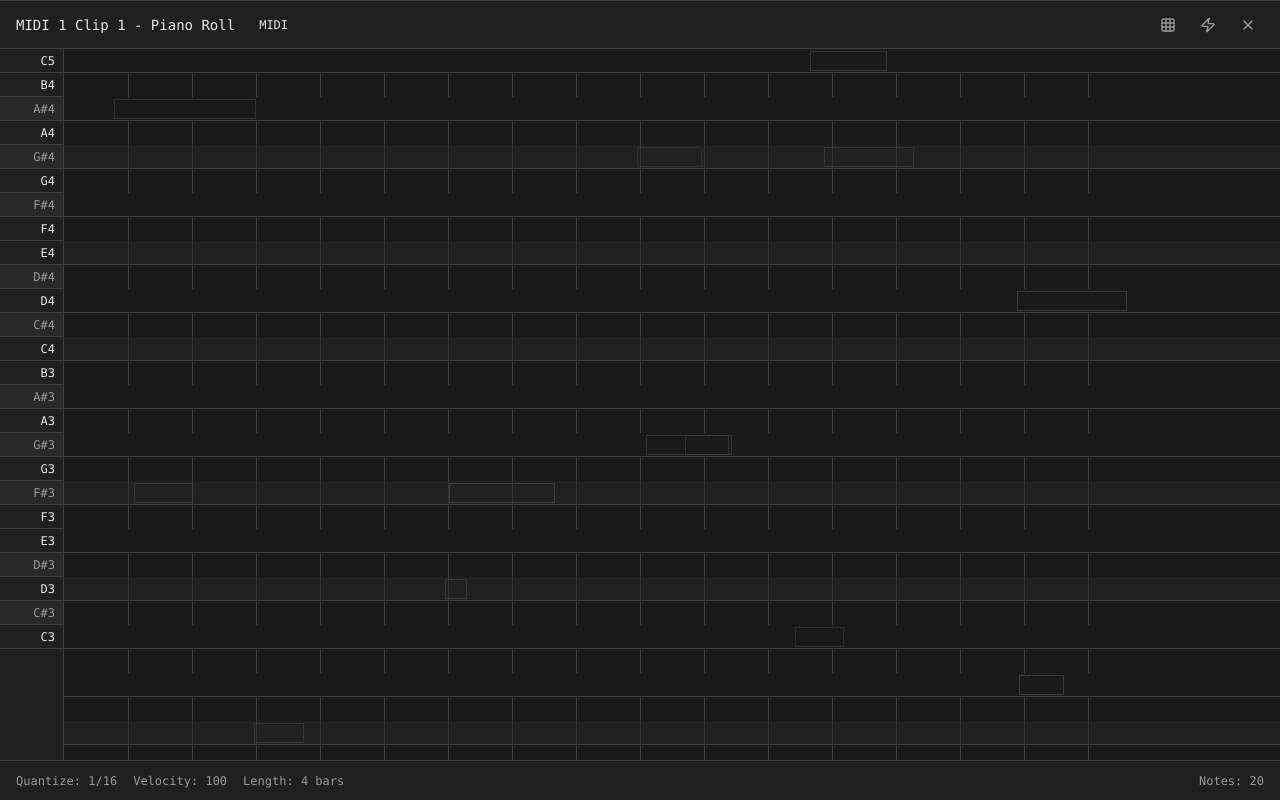
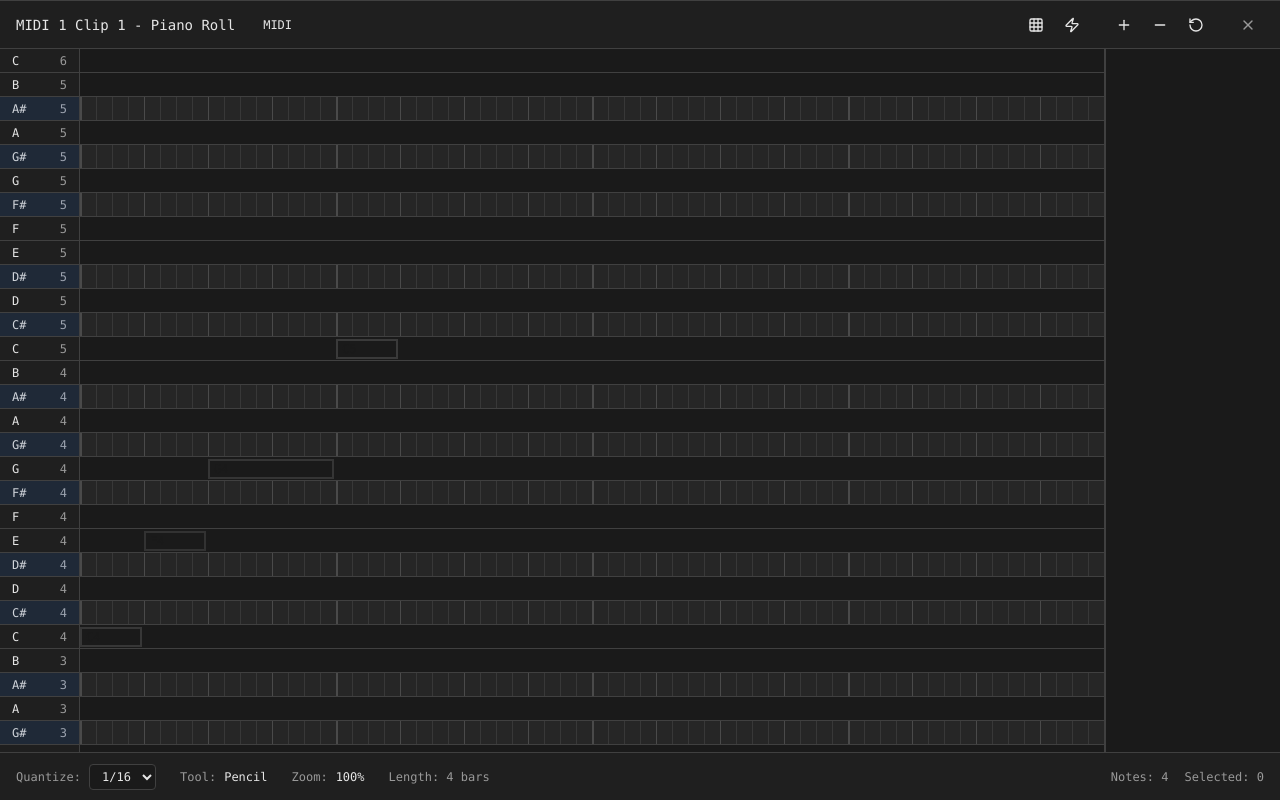
Before and after one commit to davvoz/ableton-session-clone, a React (Vite) app: page / in a window 1280 px wide. Both pictures are taken after a click on the element 152 px from the left and 143 px from the top of the page. Built offline with nearby package versions, Linux system fonts and the light colour scheme.

Commit message:
Complete piano roll reconstruction with professional features
Co-authored-by: davvoz <18617718+davvoz@users.noreply.github.com>

```diff
--- a/src/components/PianoRoll.tsx
+++ b/src/components/PianoRoll.tsx
@@ -1,6 +1,16 @@
-import { X, Grid3X3, Zap } from "lucide-react";
+import { X, Grid3X3, Zap, Plus, Minus, RotateCcw } from "lucide-react";
+import { useState, useCallback, useRef, useMemo } from "react";
 import { Clip } from "./SessionView";
 import { Button } from "./ui/button";
+
+interface MidiNote {
+  id: string;
+  note: string;
+  start: number;
+  duration: number;
+  velocity: number;
+  selected?: boolean;
+}
 
 interface PianoRollProps {
   clip: Clip;
@@ -8,50 +18,167 @@ interface PianoRollProps {
 }
 
 export const PianoRoll = ({ clip, onClose }: PianoRollProps) => {
-  // Generate piano keys (C5 to C3)
-  const notes = [
+  // Piano keys configuration (extended range)
+  const notes = useMemo(() => [
+    'C6', 'B5', 'A#5', 'A5', 'G#5', 'G5', 'F#5', 'F5', 'E5', 'D#5', 'D5', 'C#5',
     'C5', 'B4', 'A#4', 'A4', 'G#4', 'G4', 'F#4', 'F4', 'E4', 'D#4', 'D4', 'C#4',
-    'C4', 'B3', 'A#3', 'A3', 'G#3', 'G3', 'F#3', 'F3', 'E3', 'D#3', 'D3', 'C#3', 'C3'
-  ];
+    'C4', 'B3', 'A#3', 'A3', 'G#3', 'G3', 'F#3', 'F3', 'E3', 'D#3', 'D3', 'C#3',
+    'C3', 'B2', 'A#2', 'A2', 'G#2', 'G2', 'F#2', 'F2', 'E2', 'D#2', 'D2', 'C#2', 'C2'
+  ], []);
 
+  // State management
+  const [midiNotes, setMidiNotes] = useState<MidiNote[]>([
+    { id: '1', note: 'C4', start: 0, duration: 1, velocity: 100 },
+    { id: '2', note: 'E4', start: 1, duration: 1, velocity: 80 },
+    { id: '3', note: 'G4', start: 2, duration: 2, velocity: 90 },
+    { id: '4', note: 'C5', start: 4, duration: 1, velocity: 110 }
+  ]);
+
+  const [zoomX, setZoomX] = useState(64); // pixels per beat
+  const [zoomY, setZoomY] = useState(24); // pixels per semitone
+  const [quantize, setQuantize] = useState(0.25); // 1/16 note
+  const [selectedTool, setSelectedTool] = useState<'pencil' | 'select' | 'erase'>('pencil');
+  const [selectedNotes, setSelectedNotes] = useState<Set<string>>(new Set());
+  const [dragState, setDragState] = useState<{
+    noteId: string;
+    startX: number;
+    startY: number;
+    originalStart: number;
+    originalNote: string;
+  } | null>(null);
+
+  const gridRef = useRef<HTMLDivElement>(null);
+
+  // Helper functions
   const isBlackKey = (note: string) => note.includes('#');
-  const isWhiteKey = (note: string) => !note.includes('#');
+  const getNotePosition = (note: string) => notes.indexOf(note);
+  const getQuantizedPosition = (position: number) => Math.round(position / quantize) * quantize;
 
-  // Generate some random MIDI notes for demo
-  const midiNotes = Array.from({ length: 20 }, (_, i) => ({
-    id: i,
-    note: notes[Math.floor(Math.random() * notes.length)],
-    start: Math.random() * 15,
-    duration: 0.25 + Math.random() * 2,
-    velocity: 60 + Math.random() * 67
-  }));
+  // Event handlers
+  const handleNoteClick = useCallback((note: string, position: number) => {
+    if (selectedTool === 'pencil') {
+      const quantizedStart = getQuantizedPosition(position);
+      const existingNote = midiNotes.find(n => n.note === note && Math.abs(n.start - quantizedStart) < 0.1);
+
+      if (existingNote) {
+        // Remove existing note
+        setMidiNotes(prev => prev.filter(n => n.id !== existingNote.id));
+      } else {
+        // Add new note
+        const newNote: MidiNote = {
+          id: Date.now().toString(),
+          note,
+          start: quantizedStart,
+          duration: quantize,
+          velocity: 100
+        };
+        setMidiNotes(prev => [...prev, newNote]);
+      }
+    }
+  }, [selectedTool, midiNotes, quantize]);
+
+  const handleNoteSelect = useCallback((noteId: string, event: React.MouseEvent) => {
+    event.stopPropagation();
+
+    if (selectedTool === 'erase') {
+      setMidiNotes(prev => prev.filter(n => n.id !== noteId));
+      return;
+    }
+
+    if (event.ctrlKey || event.metaKey) {
+      setSelectedNotes(prev => {
+        const newSet = new Set(prev);
+        if (newSet.has(noteId)) {
+          newSet.delete(noteId);
+        } else {
+          newSet.add(noteId);
+        }
+        return newSet;
+      });
+    } else {
+      setSelectedNotes(new Set([noteId]));
+    }
+  }, [selectedTool]);
+
+  const handleGridClick = useCallback((event: React.MouseEvent) => {
+    if (selectedTool === 'select') {
+      setSelectedNotes(new Set());
+    }
+  }, [selectedTool]);
+
+  const handleZoom = useCallback((direction: 'in' | 'out', axis: 'x' | 'y') => {
+    if (axis === 'x') {
+      setZoomX(prev => direction === 'in' ? Math.min(prev * 1.5, 200) : Math.max(prev / 1.5, 20));
+    } else {
+      setZoomY(prev => direction === 'in' ? Math.min(prev * 1.5, 48) : Math.max(prev / 1.5, 12));
+    }
+  }, []);
 
   return (
     <div className="fixed inset-0 z-50 bg-background border-t border-border flex flex-col">
-      {/* Header */}
+      {/* Enhanced Header */}
       <div className="h-12 bg-background-secondary border-b border-border flex items-center justify-between px-4">
         <div className="flex items-center gap-4">
-          <h3 className="text-foreground font-mono text-sm">{clip.name} - Piano Roll</h3>
-          <div className={`px-2 py-1 rounded text-xs bg-clip-${clip.color}/20 text-clip-${clip.color}`}>
+          <h3 className="text-foreground font-mono text-sm font-medium">{clip.name} - Piano Roll</h3>
+          <div className={`px-3 py-1 rounded text-xs font-medium bg-clip-${clip.color}/20 text-clip-${clip.color}`}>
             MIDI
           </div>
         </div>
 
-        <div className="flex items-center gap-2">
+        <div className="flex items-center gap-1">
+          {/* Tool Selection */}
+          <div className="flex items-center gap-1 mr-4">
             <Button
-            variant="ghost"
+              variant={selectedTool === 'pencil' ? 'default' : 'ghost'}
               size="sm"
-            className="h-8 w-8 p-0 text-foreground-muted hover:text-foreground hover:bg-hover"
+              onClick={() => setSelectedTool('pencil')}
+              className="h-8 w-8 p-0"
+              title="Pencil Tool (P)"
             >
               <Grid3X3 className="h-4 w-4" />
             </Button>
             <Button
-            variant="ghost"
+              variant={selectedTool === 'select' ? 'default' : 'ghost'}
               size="sm"
-            className="h-8 w-8 p-0 text-foreground-muted hover:text-foreground hover:bg-hover"
+              onClick={() => setSelectedTool('select')}
+              className="h-8 w-8 p-0"
+              title="Select Tool (S)"
             >
               <Zap className="h-4 w-4" />
             </Button>
+          </div>
+
+          {/* Zoom Controls */}
+          <div className="flex items-center gap-1 mr-4">
+            <Button
+              variant="ghost"
+              size="sm"
+              onClick={() => handleZoom('in', 'x')}
+              className="h-8 w-8 p-0"
+              title="Zoom In Horizontally"
+            >
+              <Plus className="h-4 w-4" />
+            </Button>
+            <Button
+              variant="ghost"
+              size="sm"
+              onClick={() => handleZoom('out', 'x')}
+              className="h-8 w-8 p-0"
+              title="Zoom Out Horizontally"
+            >
+              <Minus className="h-4 w-4" />
+            </Button>
+            <Button
+              variant="ghost"
+              size="sm"
+              onClick={() => { setZoomX(64); setZoomY(24); }}
+              className="h-8 w-8 p-0"
+              title="Reset Zoom"
+            >
+              <RotateCcw className="h-4 w-4" />
+            </Button>
+          </div>
+
           <Button
             variant="ghost"
             size="sm"
@@ -63,76 +190,192 @@ export const PianoRoll = ({ clip, onClose }: PianoRollProps) => {
         </div>
       </div>
 
-      {/* Piano Roll Grid */}
+      {/* Redesigned Piano Roll Grid */}
       <div className="flex-1 flex overflow-hidden">
-        {/* Piano Keys */}
-        <div className="w-16 bg-background-secondary border-r border-border overflow-y-auto">
-          {notes.map((note, index) => (
+        {/* Enhanced Piano Keys */}
+        <div className="w-20 bg-background-secondary border-r border-border overflow-y-auto flex-shrink-0">
+          <div className="relative">
+            {notes.map((note, index) => {
+              const isBlack = isBlackKey(note);
+              const noteNumber = note.replace(/[A-G]#?/, '');
+              const noteName = note.replace(/\d/, '');
+
+              return (
                 <div
                   key={note}
-              className={`h-6 border-b border-border-subtle flex items-center justify-end px-2 cursor-pointer transition-colors ${
-                isBlackKey(note)
-                  ? 'bg-background-tertiary text-foreground-muted hover:bg-hover'
+                  className={`h-6 border-b border-border-subtle flex items-center justify-between px-3 cursor-pointer transition-colors relative ${
+                    isBlack
+                      ? 'bg-gray-800 text-gray-300 hover:bg-gray-700'
                       : 'bg-background-secondary text-foreground hover:bg-hover'
                   }`}
+                  style={{ height: `${zoomY}px` }}
+                  onClick={() => {
+                    // Play note preview (placeholder)
+                    console.log(`Playing ${note}`);
+                  }}
                 >
-              <span className="text-xs font-mono">{note}</span>
+                  <span className={`text-xs font-mono font-medium ${isBlack ? 'text-gray-300' : 'text-foreground'}`}>
+                    {noteName}
+                  </span>
+                  <span className={`text-xs font-mono ${isBlack ? 'text-gray-400' : 'text-foreground-muted'}`}>
+                    {noteNumber}
+                  </span>
+
+                  {/* Octave separator line */}
+                  {noteName === 'C' && (
+                    <div className="absolute bottom-0 left-0 right-0 h-px bg-border-subtle" />
+                  )}
                 </div>
-          ))}
+              );
+            })}
+          </div>
         </div>
 
-        {/* Grid */}
-        <div className="flex-1 overflow-auto relative">
-          {/* Time grid lines */}
-          <div className="absolute inset-0">
+        {/* Enhanced Grid */}
+        <div
+          ref={gridRef}
+          className="flex-1 overflow-auto relative bg-background"
+          onClick={handleGridClick}
+        >
+          {/* Improved time grid lines */}
+          <div className="absolute inset-0" style={{ width: `${16 * zoomX}px`, height: `${notes.length * zoomY}px` }}>
+            {/* Bar lines (every 4 beats) */}
+            {Array.from({ length: 5 }, (_, i) => (
+              <div
+                key={`bar-${i}`}
+                className="absolute top-0 bottom-0 border-l-2 border-border pointer-events-none"
+                style={{ left: `${i * 4 * zoomX}px` }}
+              />
+            ))}
+
+            {/* Beat lines */}
             {Array.from({ length: 17 }, (_, i) => (
               <div
-                key={i}
-                className={`absolute top-0 bottom-0 ${i % 4 === 0 ? 'border-border' : 'border-border-subtle'} ${i === 0 ? '' : 'border-l'}`}
-                style={{ left: `${i * 64}px` }}
+                key={`beat-${i}`}
+                className={`absolute top-0 bottom-0 pointer-events-none ${
+                  i % 4 === 0 ? 'border-l border-border' : 'border-l border-border-subtle'
+                }`}
+                style={{ left: `${i * zoomX}px` }}
+              />
+            ))}
+
+            {/* Subdivision lines (1/4 note divisions) */}
+            {Array.from({ length: 65 }, (_, i) => (
+              <div
+                key={`sub-${i}`}
+                className="absolute top-0 bottom-0 border-l border-border-subtle opacity-50 pointer-events-none"
+                style={{ left: `${i * (zoomX / 4)}px` }}
               />
             ))}
           </div>
 
-          {/* Note lanes */}
-          {notes.map((note, index) => (
+          {/* Note lanes with improved styling */}
+          <div className="relative" style={{ height: `${notes.length * zoomY}px` }}>
+            {notes.map((note, index) => {
+              const isBlack = isBlackKey(note);
+              const noteName = note.replace(/\d/, '');
+
+              return (
                 <div
                   key={note}
-              className={`h-6 border-b border-border-subtle relative ${
-                isBlackKey(note) ? 'bg-background-tertiary/50' : 'bg-background'
-              }`}
-              style={{ top: `${index * 24}px` }}
-            >
-              {/* MIDI Notes */}
-              {midiNotes
-                .filter(midiNote => midiNote.note === note)
-                .map(midiNote => (
+                  className={`absolute left-0 right-0 border-b border-border-subtle cursor-pointer ${
+                    isBlack ? 'bg-gray-50/5' : 'bg-background'
+                  } ${noteName === 'C' ? 'border-b-border' : ''}`}
+                  style={{
+                    top: `${index * zoomY}px`,
+                    height: `${zoomY}px`,
+                    width: `${16 * zoomX}px`
+                  }}
+                  onClick={(e) => {
+                    const rect = gridRef.current?.getBoundingClientRect();
+                    if (rect) {
+                      const x = e.clientX - rect.left;
+                      const position = x / zoomX;
+                      handleNoteClick(note, position);
+                    }
+                  }}
+                />
+              );
+            })}
+
+            {/* Enhanced MIDI Notes */}
+            {midiNotes.map(midiNote => {
+              const noteIndex = getNotePosition(midiNote.note);
+              if (noteIndex === -1) return null;
+
+              const isSelected = selectedNotes.has(midiNote.id);
+
+              return (
                 <div
                   key={midiNote.id}
-                    className={`absolute top-0.5 h-5 bg-clip-${clip.color} rounded-sm border border-clip-${clip.color}/50 cursor-pointer hover:brightness-110`}
+                  className={`absolute rounded-sm border-2 cursor-pointer transition-all hover:brightness-110 ${
+                    isSelected
+                      ? `bg-clip-${clip.color} border-white shadow-lg`
+                      : `bg-clip-${clip.color} border-clip-${clip.color}/50`
+                  }`}
                   style={{
-                      left: `${midiNote.start * 64}px`,
-                      width: `${midiNote.duration * 64}px`,
+                    left: `${midiNote.start * zoomX}px`,
+                    top: `${noteIndex * zoomY + 2}px`,
+                    width: `${Math.max(midiNote.duration * zoomX - 2, 8)}px`,
+                    height: `${zoomY - 4}px`,
                     opacity: midiNote.velocity / 127
                   }}
-                  />
-                ))
-              }
+                  onClick={(e) => handleNoteSelect(midiNote.id, e)}
+                >
+                  {/* Note content */}
+                  <div className="w-full h-full flex items-center justify-start px-1">
+                    <span className="text-xs font-mono text-background font-medium truncate">
+                      {midiNote.note}
+                    </span>
                   </div>
-          ))}
+
+                  {/* Resize handles */}
+                  {isSelected && (
+                    <>
+                      <div className="absolute left-0 top-0 bottom-0 w-1 bg-white cursor-w-resize" />
+                      <div className="absolute right-0 top-0 bottom-0 w-1 bg-white cursor-e-resize" />
+                    </>
+                  )}
+                </div>
+              );
+            })}
+          </div>
         </div>
       </div>
 
-      {/* Bottom Tools */}
-      <div className="h-10 bg-background-secondary border-t border-border flex items-center justify-between px-4">
-        <div className="flex items-center gap-4 text-xs text-foreground-muted">
-          <span>Quantize: 1/16</span>
-          <span>Velocity: 100</span>
+      {/* Enhanced Bottom Tools */}
+      <div className="h-12 bg-background-secondary border-t border-border flex items-center justify-between px-4">
+        <div className="flex items-center gap-6 text-xs text-foreground-muted">
+          <div className="flex items-center gap-2">
+            <span>Quantize:</span>
+            <select
+              value={quantize}
+              onChange={(e) => setQuantize(Number(e.target.value))}
+              className="bg-background border border-border rounded px-2 py-1 text-foreground text-xs"
+            >
+              <option value={1}>1/4</option>
+              <option value={0.5}>1/8</option>
+              <option value={0.25}>1/16</option>
+              <option value={0.125}>1/32</option>
+            </select>
+          </div>
+
+          <div className="flex items-center gap-2">
+            <span>Tool:</span>
+            <span className="text-foreground font-medium capitalize">{selectedTool}</span>
+          </div>
+
+          <div className="flex items-center gap-2">
+            <span>Zoom:</span>
+            <span className="text-foreground">{Math.round((zoomX / 64) * 100)}%</span>
+          </div>
+
           <span>Length: 4 bars</span>
         </div>
 
-        <div className="flex items-center gap-2 text-xs text-foreground-muted">
+        <div className="flex items-center gap-4 text-xs text-foreground-muted">
           <span>Notes: {midiNotes.length}</span>
+          <span>Selected: {selectedNotes.size}</span>
         </div>
       </div>
     </div>
```
Lines whose indentation alone changed are shown as unchanged.
